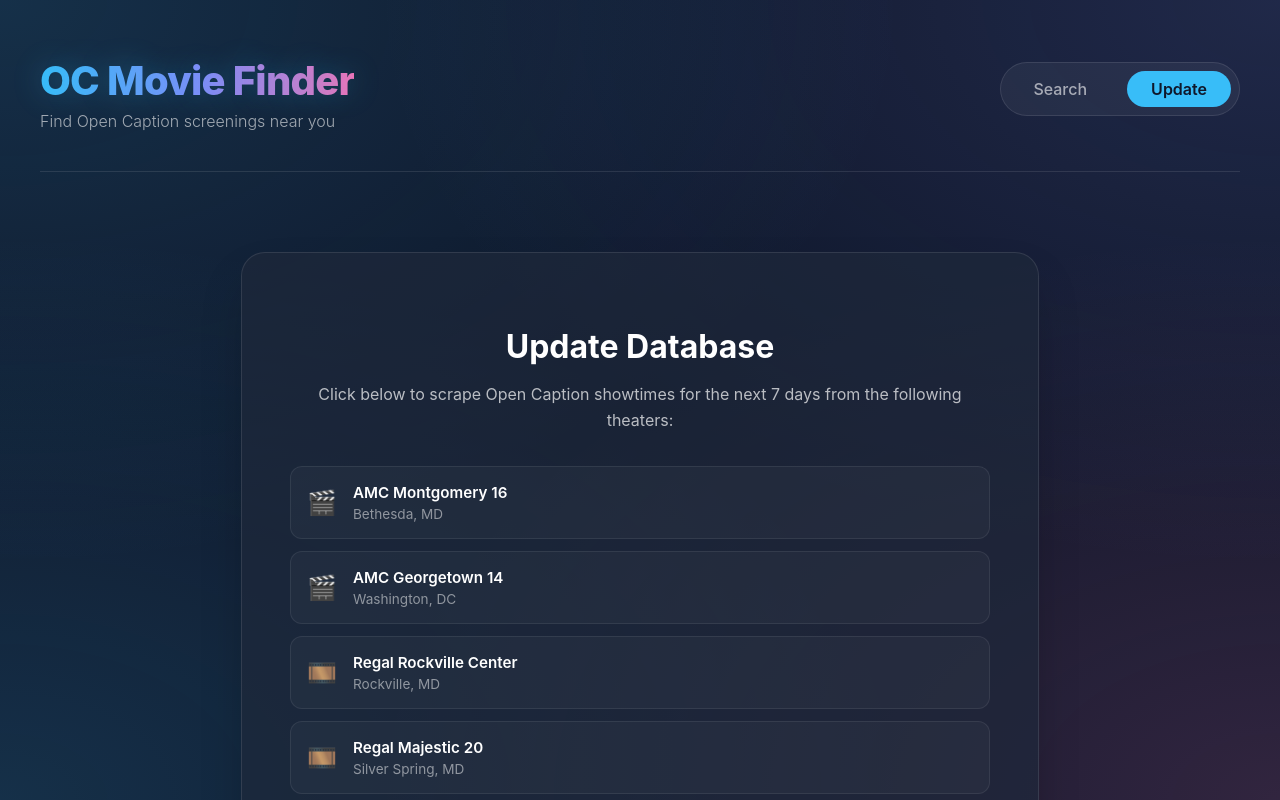
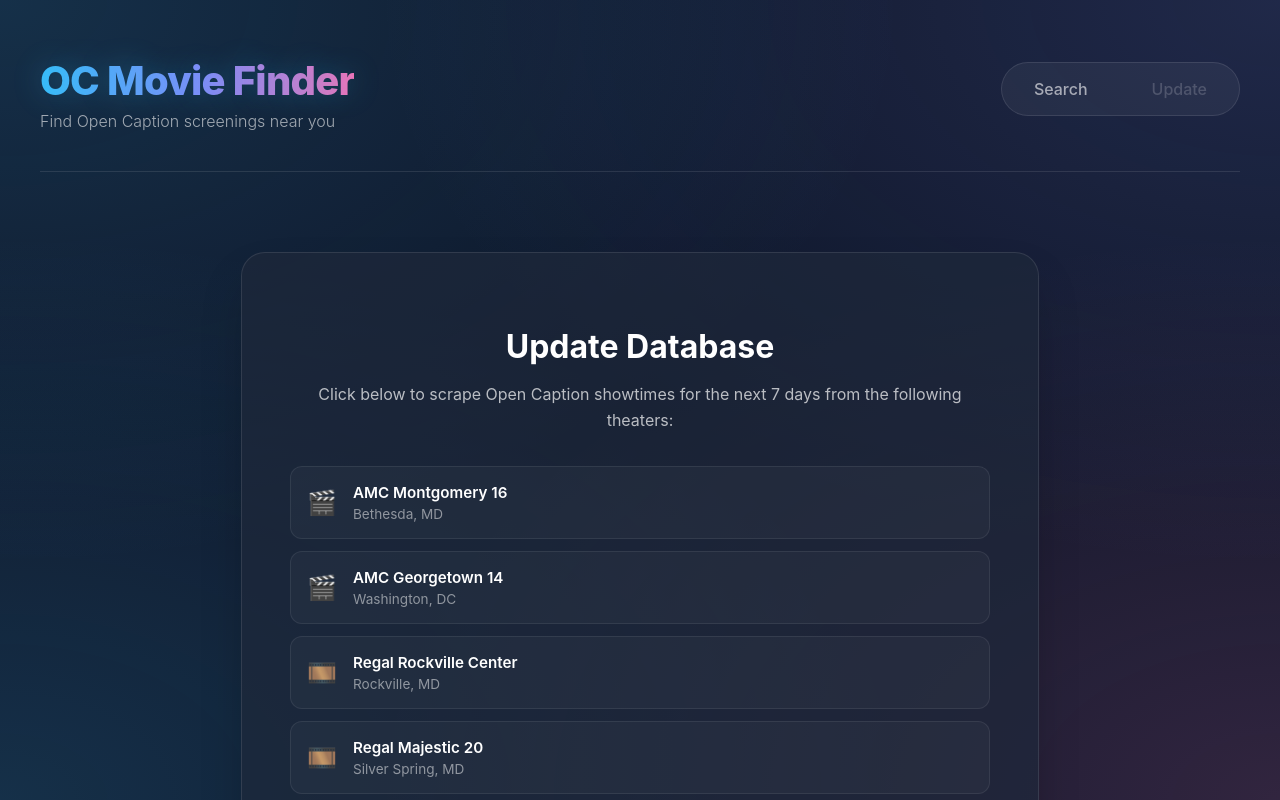
Before and after one commit to jaredevans/OC-Movie-Finder, a React (Vite) app in the folder client/: page /ocmovies/update in a window 1280 px wide. Shown: the top 800 px of the page. Built offline with nearby package versions, Linux system fonts and the light colour scheme.

Commit message:
new update button behavior

```diff
--- a/client/src/App.css
+++ b/client/src/App.css
@@ -61,6 +61,17 @@
   font-weight: 600;
 }
 
+.nav-link.disabled {
+  opacity: 0.3;
+  cursor: not-allowed;
+  pointer-events: none;
+}
+
+.nav-link.disabled:hover {
+  color: rgba(255, 255, 255, 0.6);
+  background: transparent;
+}
+
 .movie-grid {
   display: grid;
   grid-template-columns: repeat(auto-fill, minmax(300px, 1fr));
--- a/client/src/App.jsx
+++ b/client/src/App.jsx
@@ -70,6 +70,13 @@ function Home() {
 
 function AppContent() {
   const location = useLocation();
+  const [searchClickCount, setSearchClickCount] = useState(0);
+
+  const handleSearchClick = () => {
+    setSearchClickCount(prev => prev + 1);
+  };
+
+  const isUpdateEnabled = searchClickCount >= 3;
 
   return (
     <div className="app-container">
@@ -80,8 +87,18 @@ function AppContent() {
             <p className="subtitle">Find Open Caption screenings near you</p>
           </div>
           <nav className="main-nav">
-            <Link to="/" className={`nav-link ${location.pathname === '/' ? 'active' : ''}`}>Search</Link>
-            <Link to="/update" className={`nav-link ${location.pathname === '/update' ? 'active' : ''}`}>Update</Link>
+            <Link
+              to="/"
+              className={`nav-link ${location.pathname === '/' ? 'active' : ''}`}
+              onClick={handleSearchClick}
+            >
+              Search
+            </Link>
+            {isUpdateEnabled ? (
+              <Link to="/update" className={`nav-link ${location.pathname === '/update' ? 'active' : ''}`}>Update</Link>
+            ) : (
+              <span className="nav-link disabled" title="Click Search tab 3 times to unlock">Update</span>
+            )}
           </nav>
         </div>
       </header>
```
